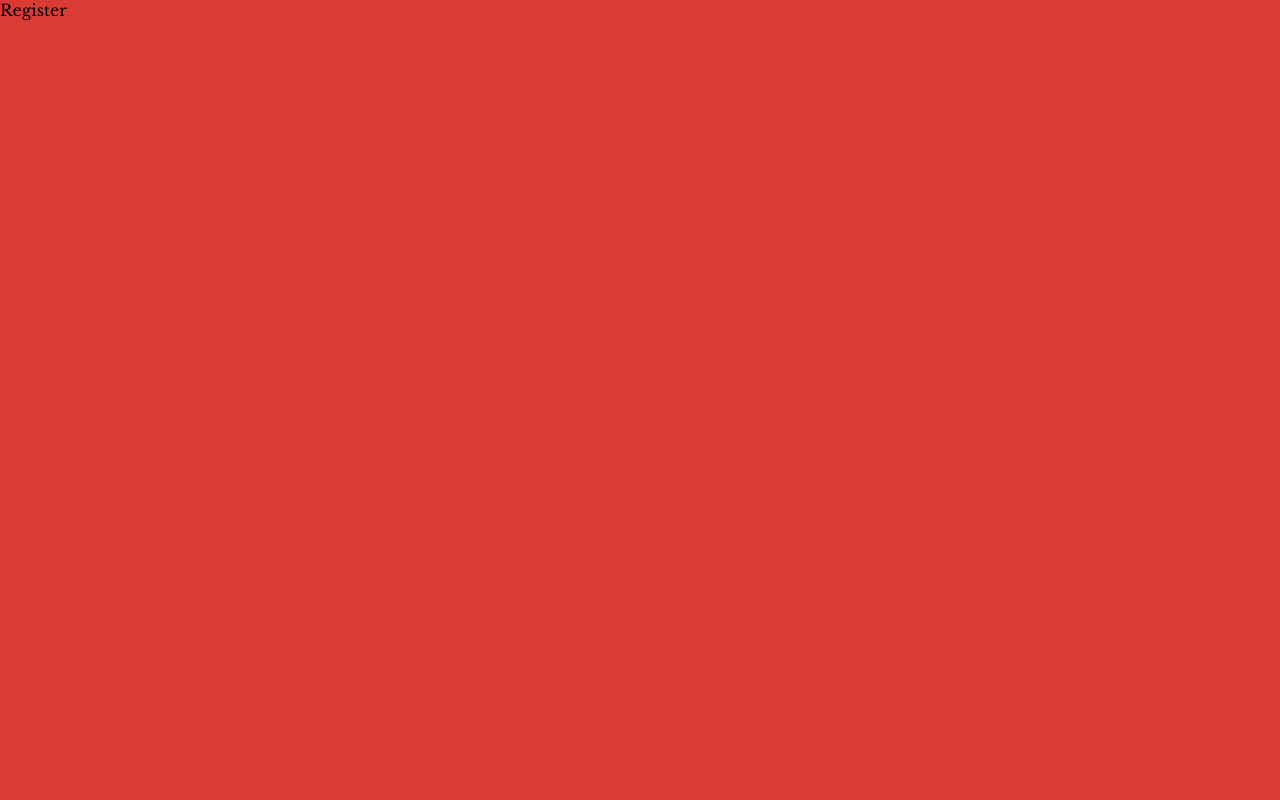
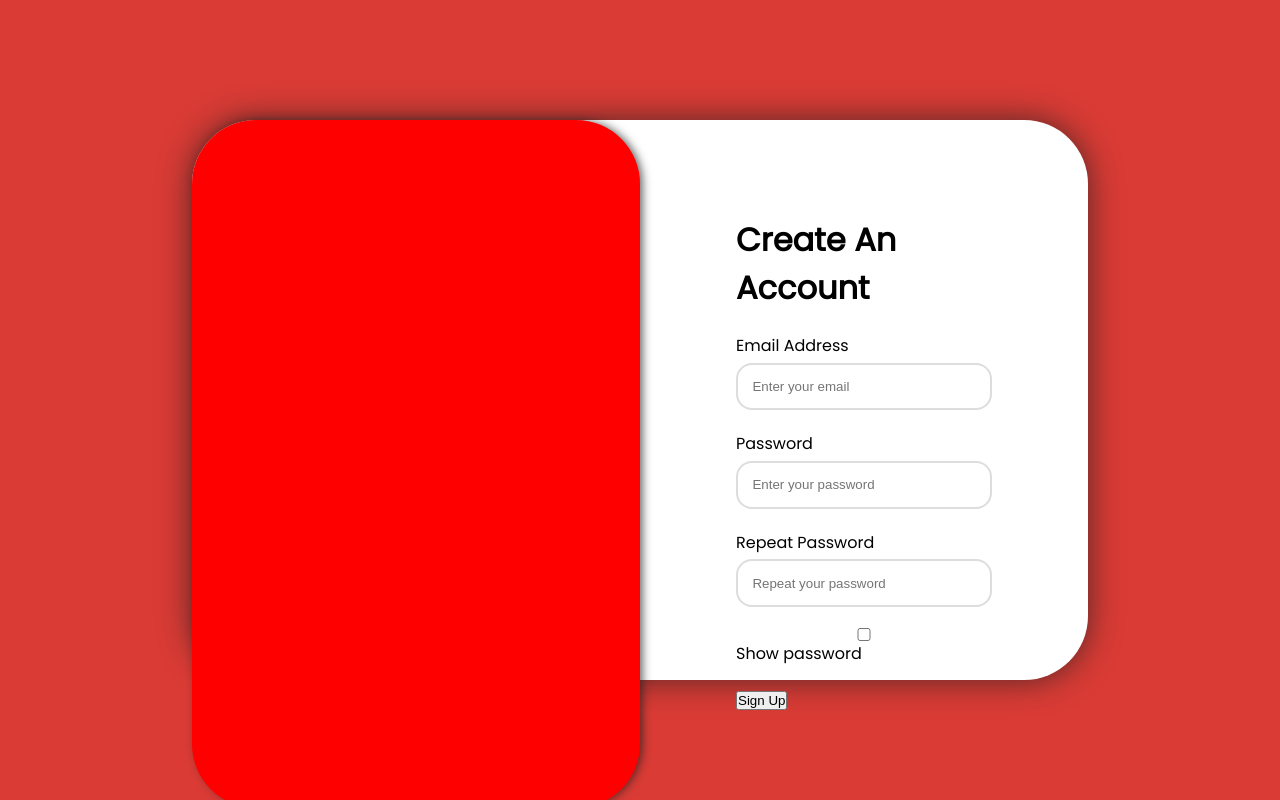
Before and after one commit to pakiZBRG/Password_Collector, a React (Create React App) app in the folder client/: page /register in a window 1280 px wide. Built offline with nearby package versions, Linux system fonts and the light colour scheme.

Commit message:
Styling register page

```diff
--- a/client/src/pages/Register.jsx
+++ b/client/src/pages/Register.jsx
@@ -3,6 +3,16 @@ import { motion } from 'framer-motion';
 
 function Register() {
     const easeOut = { duration: 1, ease: [.42, 0, .58, 1] };
+
+    const showPassword = () => {
+        const pass = document.querySelectorAll("#password");
+        pass.forEach(p => p.type === "password" ? p.type = "text" : p.type = "password");
+    }
+
+    const handleSubmit = e => {
+        e.preventDefault();
+        console.log('Form Submitted');
+    }
 
     return (
         <div className='background'>
@@ -10,7 +20,46 @@ function Register() {
                 animate={{height: '100vh', width: '100vw', ease: 'easeInOut'}}
                 className="background-red"
             >
-                Register
+                <div className='register'>
+                    <div className='register-image'></div>
+                    <div className='register-form'>
+                        <h1>Create An Account</h1>
+                        <form onSubmit={() => handleSubmit(this)} className="form">
+                            <div className='form-input'>
+                                <label htmlFor='email'>Email Address</label>
+                                <input
+                                    type='email'
+                                    name='email'
+                                    placeholder='Enter your email'
+                                    autoComplete='off'
+                                />
+                            </div>
+                            <div className='form-input'>
+                                <label htmlFor='password'>Password</label>
+                                <input
+                                    id='password'
+                                    type='password'
+                                    name='password'
+                                    placeholder='Enter your password'
+                                />
+                            </div>
+                            <div className='form-input'>
+                                <label htmlFor='passwordRepeat'>Repeat Password</label>
+                                <input
+                                    type="password"
+                                    id='password'
+                                    name='passwordRepeat'
+                                    placeholder='Repeat your password'
+                                />
+                            </div>
+                            <div className='form-input'>
+                                <input type="checkbox" onChange={() => showPassword()}/>
+                                <p>Show password</p>
+                            </div>
+                            <button type='submit'className='form-button'>Sign Up</button>
+                        </form>
+                    </div>
+                </div>
             </motion.div>
         </div>
     )
--- a/client/src/style.scss
+++ b/client/src/style.scss
@@ -1,4 +1,4 @@
-@import url('https://fonts.googleapis.com/css2?family=Libre+Baskerville&display=swap');
+@import url('https://fonts.googleapis.com/css2?family=Libre+Baskerville&family=Poppins&display=swap');
 
 $font: #222;
 
@@ -12,3 +12,58 @@ body{
   font-family: 'Libre Baskerville';
   user-select: none;
 }
+
+input,
+button {
+  outline: none
+}
+
+.register {
+  background: #fff;
+  border-radius: 4rem;
+  box-shadow: 0 0 2rem rgba(34, 34, 34, 0.746);
+  max-width: 70%;
+  max-height: 70%;
+  position: fixed;
+  left: 0;
+  right: 0;
+  top: 0;
+  bottom: 0;
+  margin: auto;
+  display: grid;
+  grid-template-columns: 1fr 1fr;
+
+  &-image{
+    background: red;
+    border-radius: 4rem;
+    box-shadow: .2rem 0 .6rem -1px rgba(34, 34, 34, 0.746);
+  }
+
+  &-form {
+    padding: 6rem;
+    font-family: 'Poppins';
+  }
+}
+
+.form{
+  &-input{
+    display: flex;
+    flex-direction: column;
+    margin: 1.3rem 0;
+    & label {
+      margin-bottom: 0.3rem;
+    }
+    & input {
+      border: 2px solid rgba(128, 128, 128, 0.267);
+      border-radius: 1rem;
+      padding: .9rem;
+    }
+  }
+  & input[type='submit']{
+    background: yellow;
+    border: none;
+    border-radius: 2rem;
+    width: 100%;
+    cursor: pointer;
+  }
+}
```
